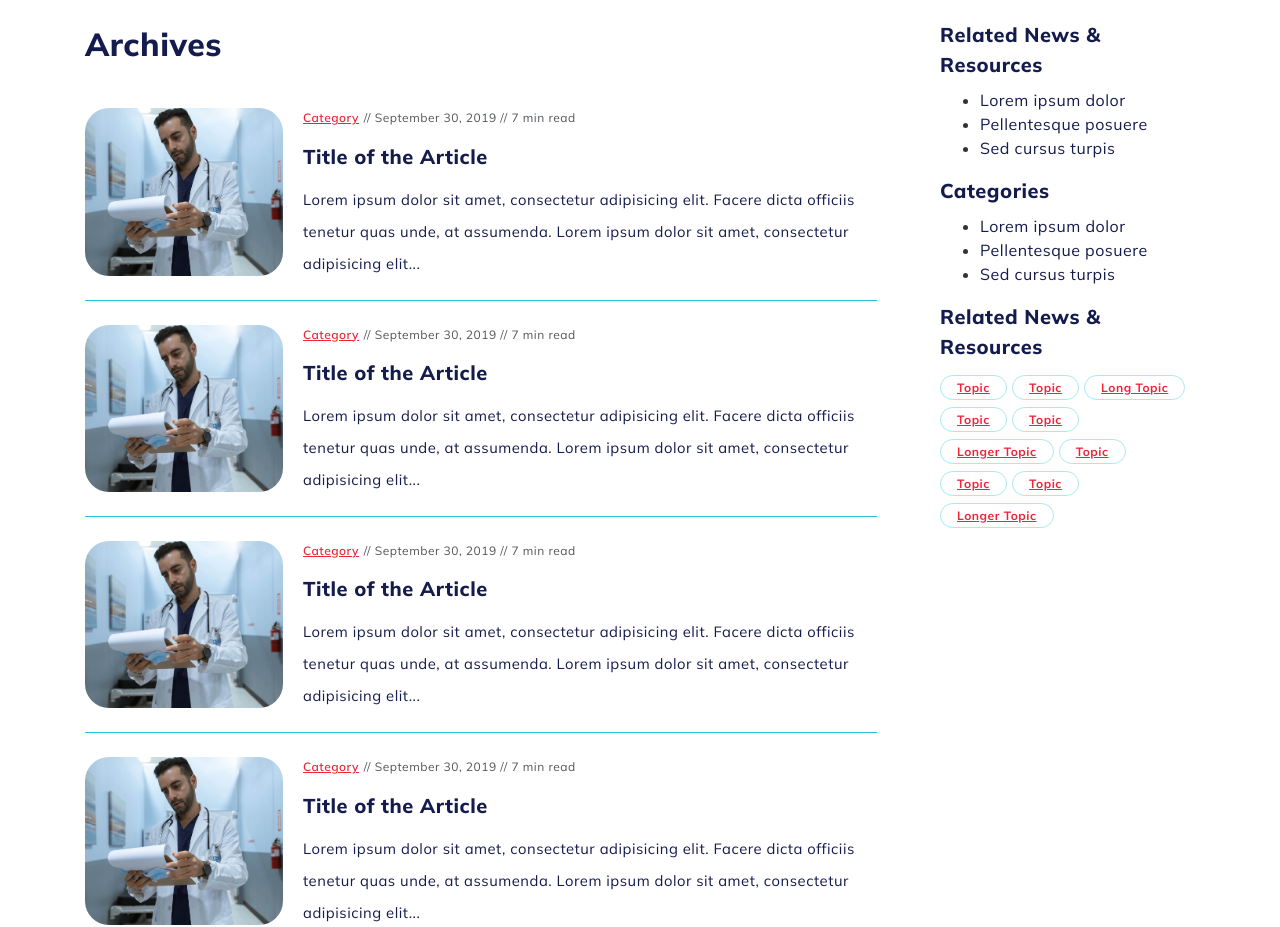
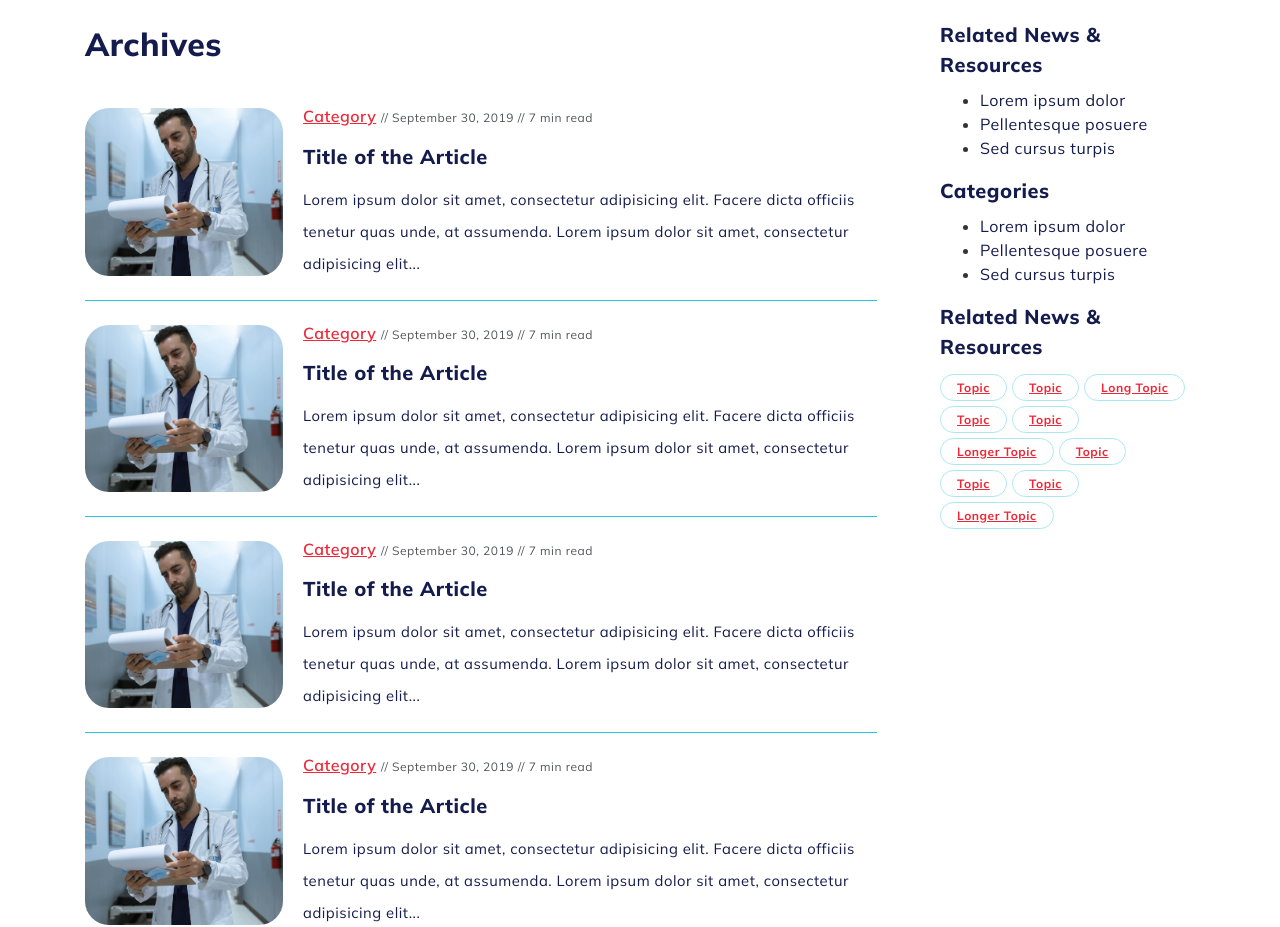
Before and after one commit to ninelabs/mpcloud-design-system, a Jekyll site: the page built from demo/mpc/news-and-resources.html, in a window 1280 px wide. Shown: the part 848-1775 px from the top of the page. Built offline with Jekyll 4.4.1, drawn with Linux system fonts in a browser that asks for light colours; nearby versions of some CDN libraries; some web fonts are replaced.

Commit message:
Updates for news pages, category links, etc.

```diff
--- /dev/null
+++ b/_sass/_breadcrumbs.scss
@@ -0,0 +1,19 @@
+.mpcloud-breadcrumbs {
+  align-items: center;
+  &-backlink i {
+    color: $mp-blue !important;
+  }
+  &-backlink {
+    color: $pulse-red;
+
+    display: inline-block;
+    font-weight: 600;
+    color: $mp-blue;
+    text-decoration: none !important;
+
+    &:hover {
+      color: $mp-blue;
+      text-decoration: none !important;
+    }
+  }
+}
--- a/_sass/_buttons.scss
+++ b/_sass/_buttons.scss
@@ -123,7 +123,7 @@
   text-decoration: underline;
   border: 1px solid $cloud-blue-lighter;
   position: relative;
-  @include button-size(4.25px, 16px, 12px, 15px, 14.25px);
+  @include button-size(4.25px, 16px, 12px, 16px, 14.25px);
 
   &:hover,
   &:active {
--- a/_sass/_cards-and-tiles.scss
+++ b/_sass/_cards-and-tiles.scss
@@ -152,6 +152,7 @@
     @extend .card-title;
   }
 
+  /*
   &-category {
     @extend .d-inline-block;
     font-size: .75rem;
@@ -164,6 +165,7 @@
       text-decoration: none !important;
     }
   }
+  */
 
   &-pub-info {
     @extend .pub-info;
--- a/_sass/_content.scss
+++ b/_sass/_content.scss
@@ -21,8 +21,8 @@
 'chips',
 'images',
 'cards-and-tiles',
-'pagination';
-
+'pagination',
+'breadcrumbs';
 
 .home-page-outcomes li {
   margin-bottom: 1rem;
--- a/_sass/_typography.scss
+++ b/_sass/_typography.scss
@@ -100,3 +100,16 @@
     content: "\000A0 \2014";
   }
 }
+
+
+[class*="category"] {
+  display: inline-block;
+  font-weight: 600;
+  color: $pulse-red;
+  text-decoration: underline !important;
+
+  &:hover {
+    color: $pulse-red;
+    text-decoration: none !important;
+  }
+}
--- a/demo/mpc/news-and-resources.html
+++ b/demo/mpc/news-and-resources.html
@@ -41,7 +41,20 @@
   <div class="row   mt-4 mb-3 my-md-5">
     <div class="col-12 col-md-8 col-lg-9 pr-lg-5">
         <h4 class="text-mp-blue mb-3">Archives</h4>
-        {% include _component-mpc-article-preview-tile.html %}
+
+        <div class="mpcloud-article-preview-tile">
+          <div class="mpcloud-article-preview-tile-row">
+            <a href="/demo/mpc/news-and-resources-details" class="mpcloud-article-preview-tile-img" aria-label="" style="background-image: url('/assets/stock-photography/Pexels/MPCloud/pexels-rodnae-productions-6129104.jpg');">
+                <img src="/assets/stock-photography/Pexels/MPCloud/pexels-rodnae-productions-6129104.jpg" alt="..." />
+            </a>
+            <div class="mpcloud-article-preview-tile-body">
+              <a href="/demo/mpc/news-and-resources-details" class="mpcloud-article-preview-tile-category" aria-label="Category">Category</a>
+              <span class="mpcloud-article-preview-tile-pub-info">// September 30, 2019 // 7 min read</span>
+              <h6 class="mpcloud-article-preview-tile-title">Title of the Article</h6>
+              <p class="mpcloud-article-preview-tile-text">Lorem ipsum dolor sit amet, consectetur adipisicing elit. Facere dicta officiis tenetur quas unde, at assumenda. Lorem ipsum dolor sit amet, consectetur adipisicing elit...</p>
+            </div>
+          </div>
+        </div>
         {% include _component-mpc-article-preview-tile.html %}
         {% include _component-mpc-article-preview-tile.html %}
         {% include _component-mpc-article-preview-tile.html %}
```
Also changed, not shown: demo/mpc/news-and-resources-details.html (+6 -1 lines).
